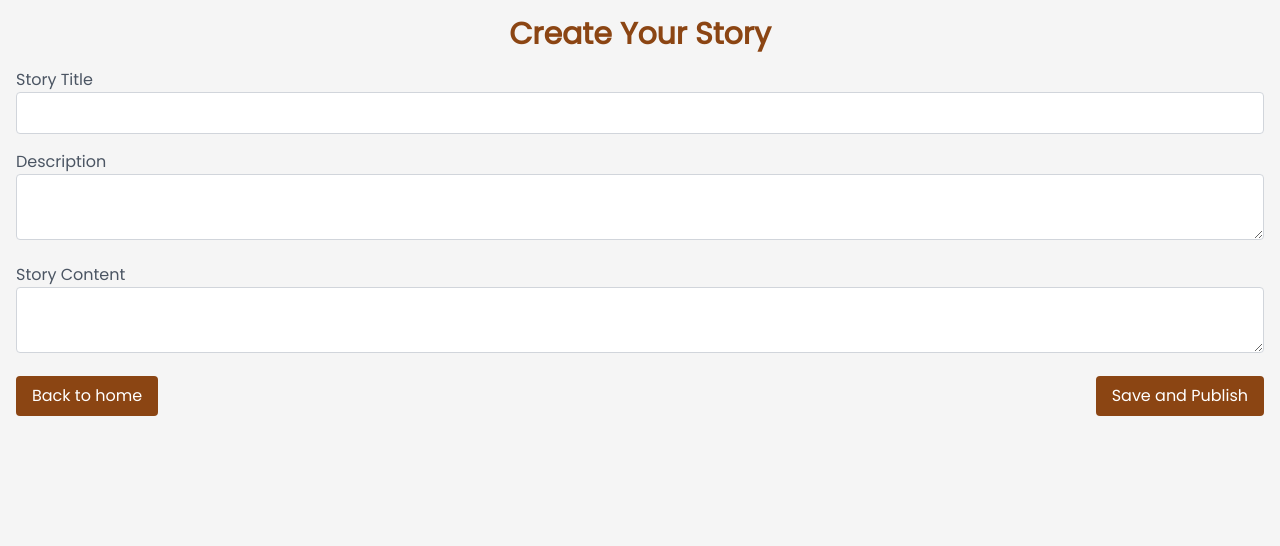
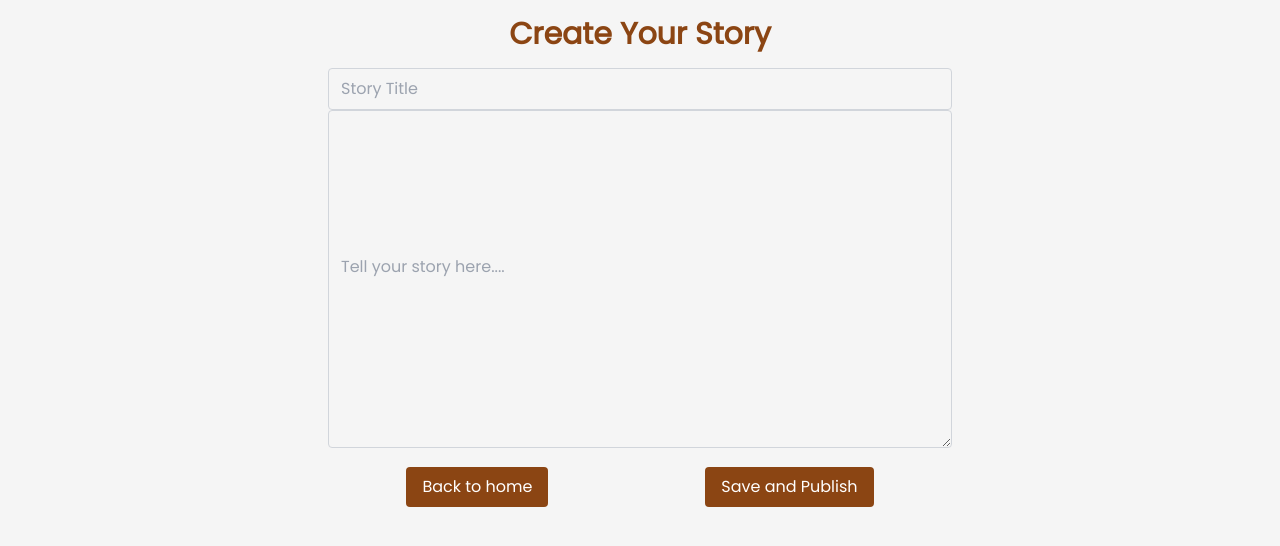
Before and after one commit to jennifer-pecky/Adventura, a React (Vite) app: page /stories in a window 1280 px wide. Shown: the top 546 px of the page. Built offline with nearby package versions, Linux system fonts and the light colour scheme.

Commit message:
woking on story creation page

```diff
--- a/package.json
+++ b/package.json
@@ -11,6 +11,7 @@
   },
   "dependencies": {
     "axios": "^1.5.0",
+    "framer-motion": "^10.16.4",
     "preline": "^1.9.0",
     "react": "^18.2.0",
     "react-dom": "^18.2.0",
--- a/src/components/Header.jsx
+++ b/src/components/Header.jsx
@@ -93,7 +93,7 @@ export default function Header() {
           >
             <div className="flex flex-col gap-y-4 gap-x-0 mt-5 sm:flex-row sm:items-center sm:justify-end sm:gap-y-0 sm:gap-x-7 sm:mt-0 sm:pl-7">
               <NavLink to="/">Home</NavLink>
-              <button onClick={handleWritePage}>Write</button>
+              <div onClick={handleWritePage}>Write</div>
               {isLoggedIn ? (
                 <button onClick={handleLogout}>Logout</button>
               ) : (
--- a/src/pages/Home.jsx
+++ b/src/pages/Home.jsx
@@ -77,9 +77,12 @@ export default function Home() {
       </div>
       <div className="mt-10 lg:p-16 w-full p-4 grid grid-cols-1 gap-4 md:grid-cols-2 lg:grid-cols-3 ">
         {card.map((item) => (
-          <div className="bg-white border rounded-lg shadow-lg" key={item.id}>
+          <div
+            className="bg-white w-full max-w-2xl mx-auto border rounded-lg shadow-lg"
+            key={item.id}
+          >
             <Link to={`/stories/${item.id}`}>
-              <img src={item.Image} alt="" />
+              <img src={item.Image} alt="" className="w-full max-w-2xl" />
               <div className="p-8 bg-[#FFF]">
                 <Link to={`/stories/${item.id}`}>
                   <h5 className="mb-2 text-2xl tracking-tight text-[#8B4513] font-bold">
--- a/src/pages/Stories.jsx
+++ b/src/pages/Stories.jsx
@@ -24,46 +24,30 @@ export default function Stories() {
       <h2 className="text-3xl font-bold mb-4 text-center text-[#8B4513]">
         Create Your Story
       </h2>
-      <form onSubmit={handleSubmit}>
-        <div className="mb-4">
-          <label htmlFor="title" className="block text-gray-600">
-            Story Title
-          </label>
+      <form onSubmit={handleSubmit} className="">
+        <div className="flex items-center justify-center w-full">
+          <div className="mb-4 md:w-[50%]">
             <input
               type="text"
               id="title"
               name="title"
+              placeholder="Story Title"
               value={story.title}
               onChange={handleChange}
-            className="w-full border border-gray-300 rounded px-3 py-2"
+              className="w-full border border-gray-300 rounded px-3 py-2 bg-[#F5F5F5]"
             />
-        </div>
 
-        <div className="mb-4">
-          <label htmlFor="description" className="block text-gray-600">
-            Description
-          </label>
+            <div className="">
               <textarea
                 id="description"
                 name="description"
                 value={story.description}
+                placeholder="Tell your story here...."
                 onChange={handleChange}
-            className="w-full border border-gray-300 rounded px-3 py-2"
+                className="w-full border border-gray-300 rounded px-3 py-36 bg-[#F5F5F5]"
               />
             </div>
-        <div className="mb-4">
-          <label htmlFor="content" className="block text-gray-600">
-            Story Content
-          </label>
-          <textarea
-            id="content"
-            name="content"
-            value={story.content}
-            onChange={handleChange}
-            className="w-full border border-gray-300 rounded px-3 py-2"
-          />
-        </div>
-        <div className="mb-4 flex justify-between">
+            <div className="mt-3 flex justify-around">
               <Link to={'/'}>
                 {' '}
                 <button
@@ -81,6 +65,21 @@ export default function Stories() {
                 Save and Publish
               </button>
             </div>
+          </div>
+        </div>
+
+        {/* <div className="mb-4">
+          <label htmlFor="content" className="block text-gray-600">
+            Story Content
+          </label>
+          <textarea
+            id="content"
+            name="content"
+            value={story.content}
+            onChange={handleChange}
+            className="w-full border border-gray-300 rounded px-3 py-2"
+          />
+        </div> */}
       </form>
     </div>
   );
```
Also changed, not shown: 1 other file (tests, documents, lock files or other folders). Lines whose indentation alone changed are shown as unchanged.
